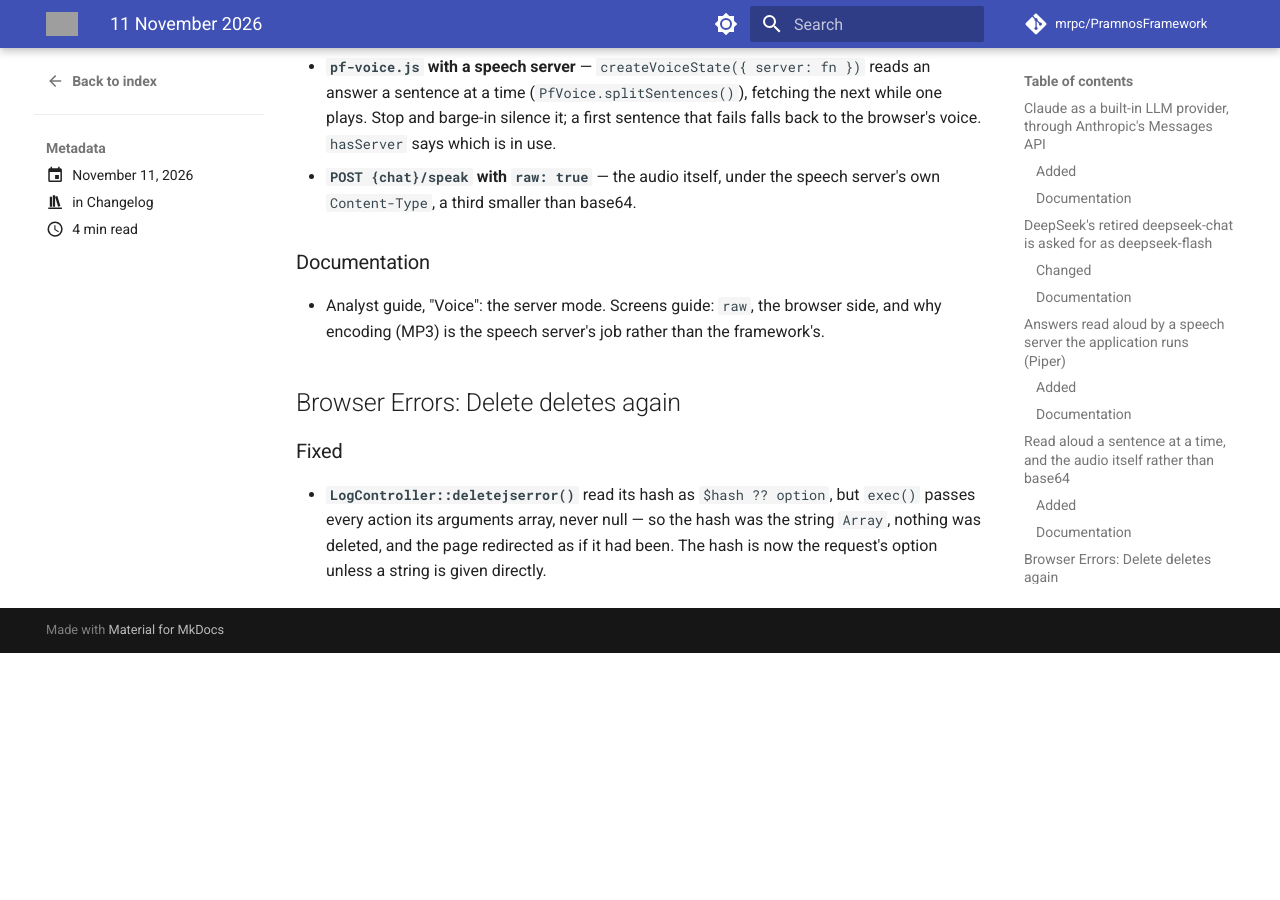
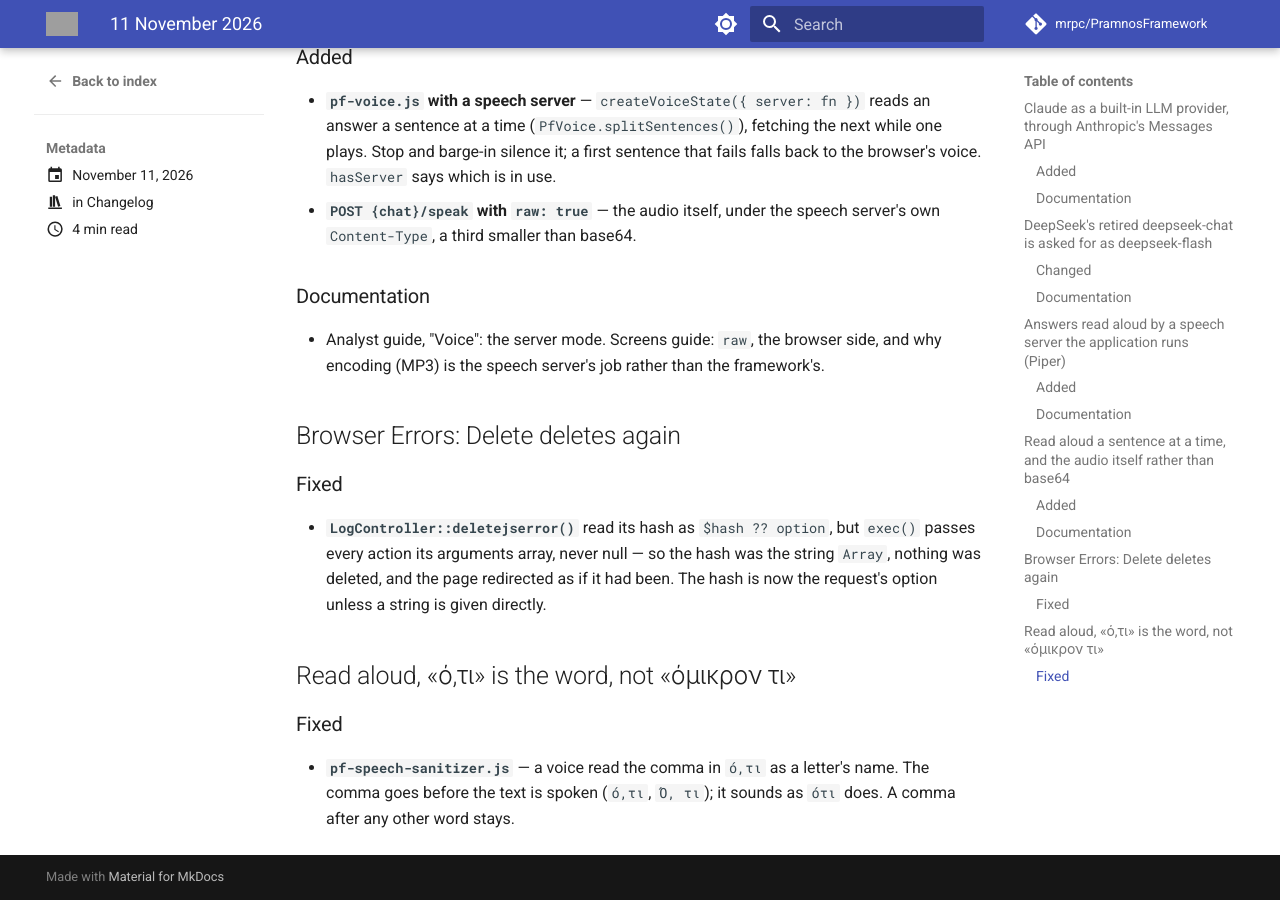
Before and after one commit to mrpc/PramnosFramework, an MkDocs documentation site: the page built from docs/version-history/posts/2026-11-11.md, in a window 1280 px wide and 900 px high, scrolled down 2465 px. Built offline with MkDocs 1.6.1 and Material for MkDocs 9.7.7, drawn with Linux system fonts in a browser that asks for light colours; comment, search, counter and statistics services are not loaded; before the commit the page ends 3118 px from its top, so only the background shows below that; some of the changed text lies outside the part shown; grey boxes are pictures that could not be loaded.

Commit message:
fix(llm): read aloud, «ό,τι» is the word, not «όμικρον τι»

```diff
--- a/docs/version-history/posts/2026-11-11.md
+++ b/docs/version-history/posts/2026-11-11.md
@@ -5,13 +5,14 @@ categories: [Changelog]
 
 # 11 November 2026
 
-Five entries today:
+Six entries today:
 
 - Claude as a built-in LLM provider, through Anthropic's Messages API
 - DeepSeek's retired `deepseek-chat` is asked for as `deepseek-flash`
 - Answers read aloud by a speech server the application runs (Piper)
 - Read aloud a sentence at a time, and the audio itself rather than base64
 - Browser Errors: Delete deletes again
+- Read aloud, «ό,τι» is the word, not «όμικρον τι»
 
 <!-- more -->
 
@@ -105,3 +106,11 @@ minute of speech is close to two megabytes.
   every action its arguments array, never null — so the hash was the string `Array`, nothing
   was deleted, and the page redirected as if it had been. The hash is now the request's option
   unless a string is given directly.
+
+## Read aloud, «ό,τι» is the word, not «όμικρον τι»
+
+### Fixed
+
+- **`pf-speech-sanitizer.js`** — a voice read the comma in `ό,τι` as a letter's name. The comma
+  goes before the text is spoken (`ό,τι`, `Ό, τι`); it sounds as `ότι` does. A comma after any
+  other word stays.
```
Also changed, not shown: docs/Pramnos_LLM_Analyst_Guide.md (+1 -0 lines), 2 other files.
